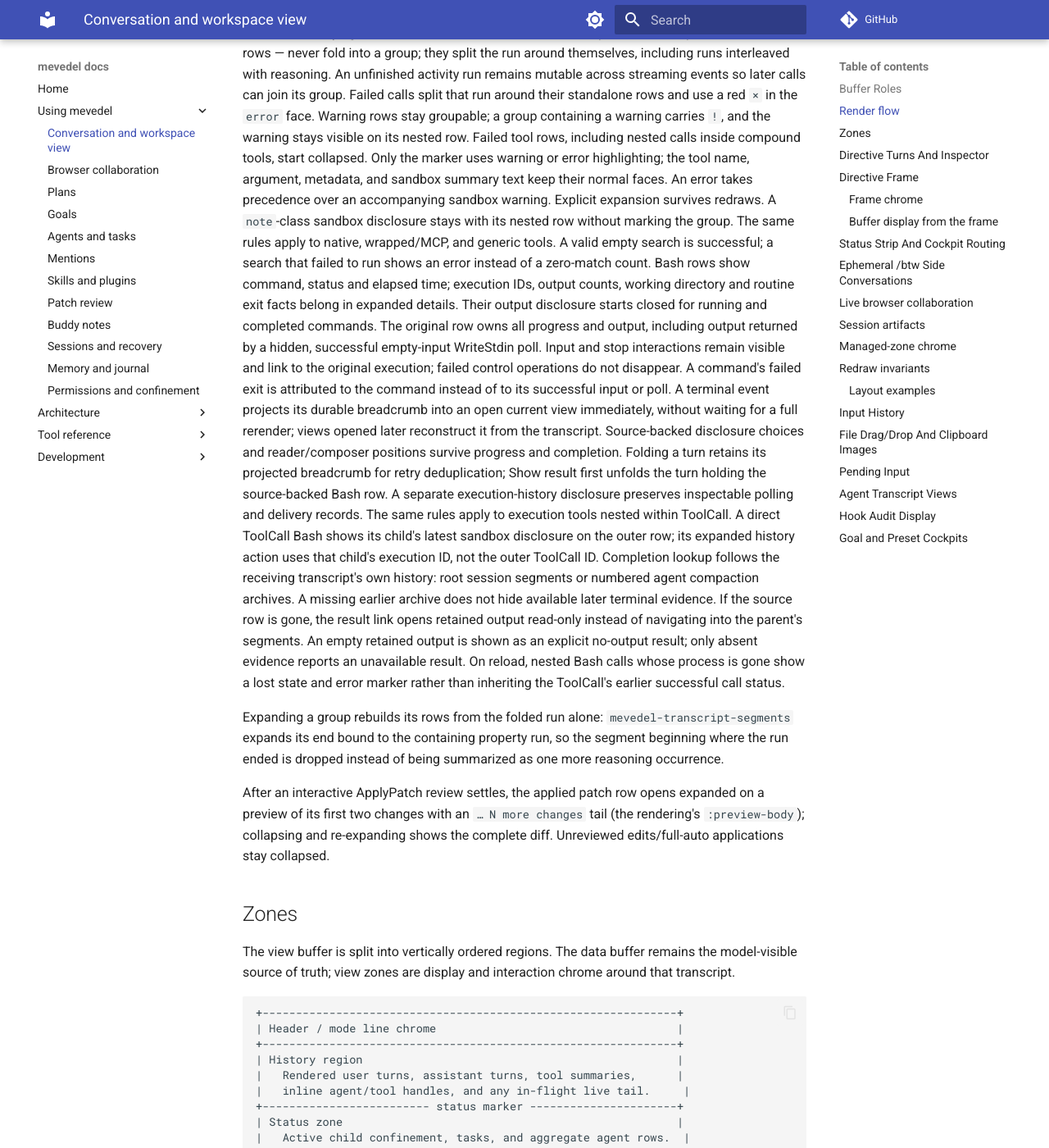
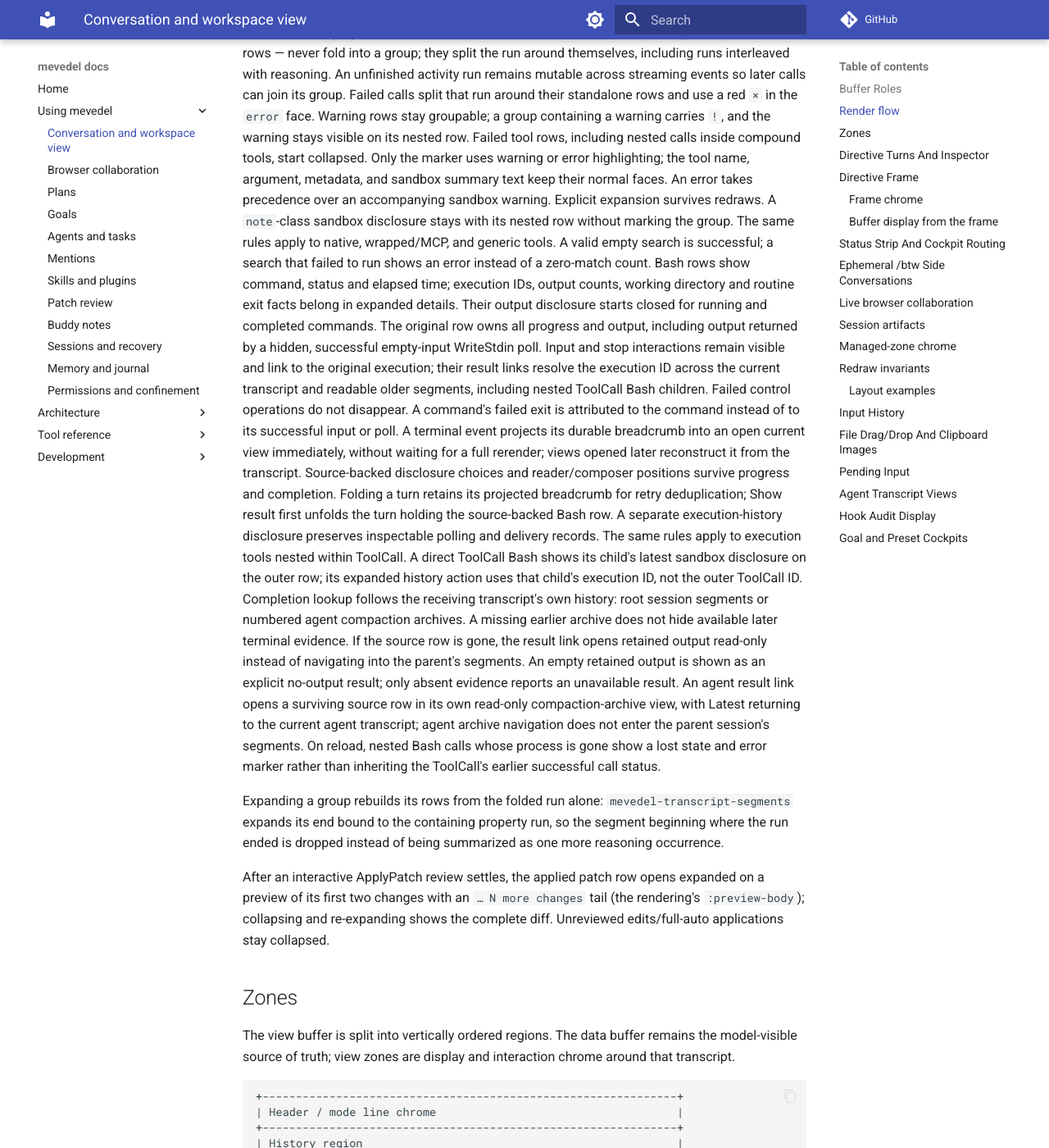
Before and after one commit to FrauH0lle/mevedel, an MkDocs documentation site: the page built from docs/view.md, in a window 1280 px wide and 1400 px high, scrolled down 10498 px. Shown: the whole window at 82% size. Built offline with MkDocs 1.6.1 and Material for MkDocs 9.7.7, drawn with Linux system fonts in a browser that asks for light colours; comment, search, counter and statistics services are not loaded.

Commit message:
fix(view): Resolve execution results across transcript archives
Control and completion links now locate canonical Bash rows across receiving-transcript history, including nested ToolCall rows and agent compaction archives. Keep fileless agent navigation isolated and restored agent inspection read-only; prefer retained child output to model-facing envelopes.

* mevedel-session-artifacts.el (mevedel-session-artifacts-transcript-segments): Keep fileless agents out of parent segments.

* mevedel-view-audit.el (mevedel-view-audit-show-result, mevedel-view-audit-show-control-result): Resolve source identity in surviving transcript history.

* mevedel-view-agent.el (mevedel-view-open-agent-transcript): Bind sessions on cold opens.

* mevedel-view-segments.el (mevedel-view-segments--show-now, mevedel-view-segments--return-now): Navigate agent archives and restore read-only state.

* mevedel-view-render.el (mevedel-view--child-call-rendering, mevedel-view--render-tool-call): Show canonical nested Bash output.

* test/test-mevedel-view-render-audits.el, test/test-mevedel-view-segments.el: Exercise activated links, archives, source fallback, and recovery.

* docs/view.md: Document result navigation.

Validated: focused ERT 1314/1314; full ERT 8802 cases, 0 unexpected, 30 skipped; 208 files compiled without warnings; real-process batch and terminal-frame acceptance; viewer protocol. Graphical/browser pixels not inspected.

```diff
--- a/docs/view.md
+++ b/docs/view.md
@@ -516,7 +516,9 @@
 running and completed commands. The original row owns all progress and output,
 including output returned by a hidden, successful empty-input WriteStdin poll.
 Input and stop interactions remain visible and link to the original execution;
-failed control operations do not disappear. A command's failed exit is attributed
+their result links resolve the execution ID across the current transcript and
+readable older segments, including nested ToolCall Bash children. Failed control
+operations do not disappear. A command's failed exit is attributed
 to the command instead of to its successful input or poll. A terminal event
 projects its durable breadcrumb into an open current view immediately, without
 waiting for a full rerender; views opened later reconstruct it from the
@@ -532,8 +534,11 @@
 root session segments or numbered agent compaction archives. A missing earlier
 archive does not hide available later terminal evidence. If the source row is
 gone, the result link opens retained output read-only instead of navigating
-into the parent's segments. An empty retained output is shown as an explicit no-output
-result; only absent evidence reports an unavailable result.
+into the parent's segments. An empty retained output is shown as an explicit
+no-output result; only absent evidence reports an unavailable result.
+An agent result link opens a surviving source row in its own read-only
+compaction-archive view, with Latest returning to the current agent transcript;
+agent archive navigation does not enter the parent session's segments.
 On reload, nested Bash calls whose process is gone show a lost state and error
 marker rather than inheriting the ToolCall's earlier successful call status.
 
```
Also changed, not shown: 7 other files.
